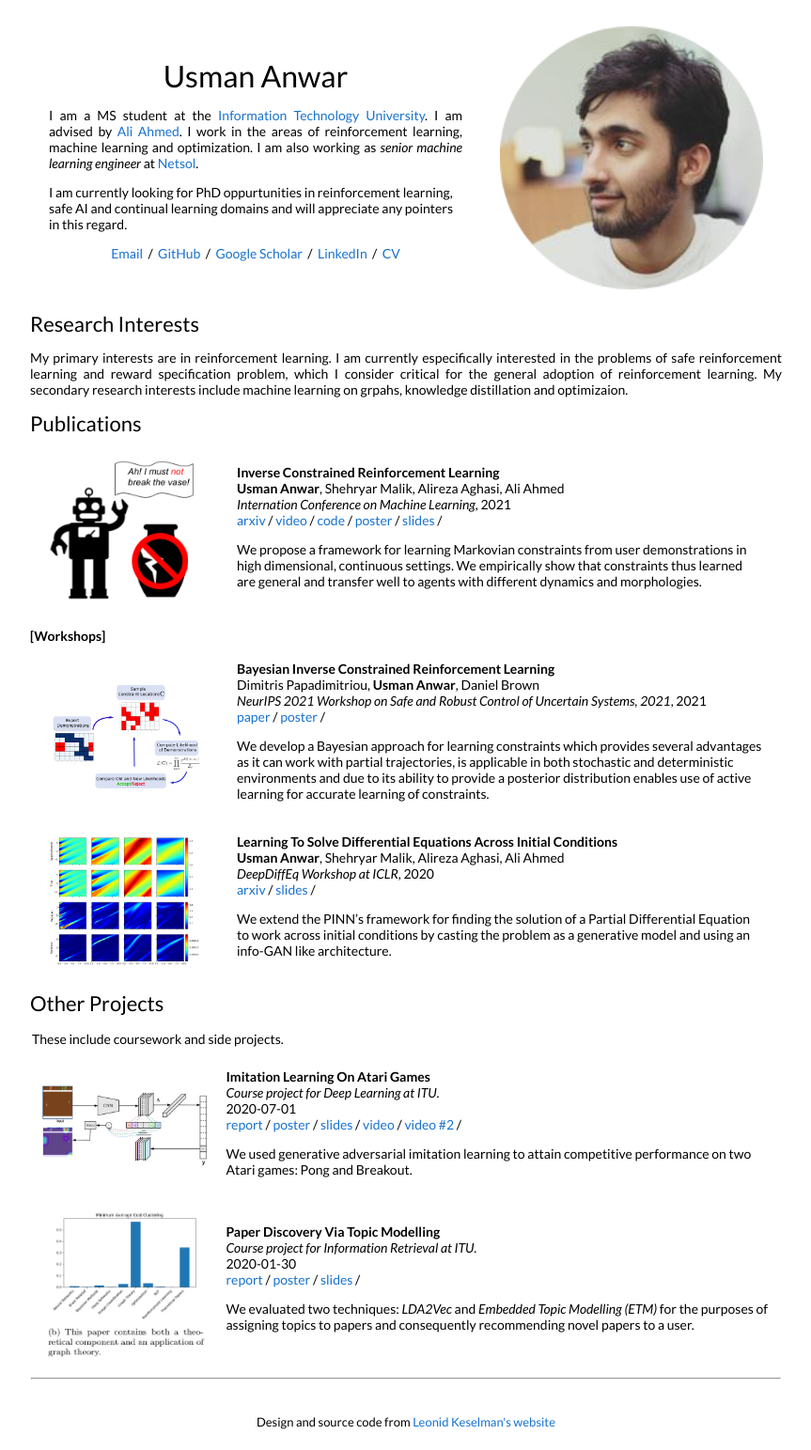
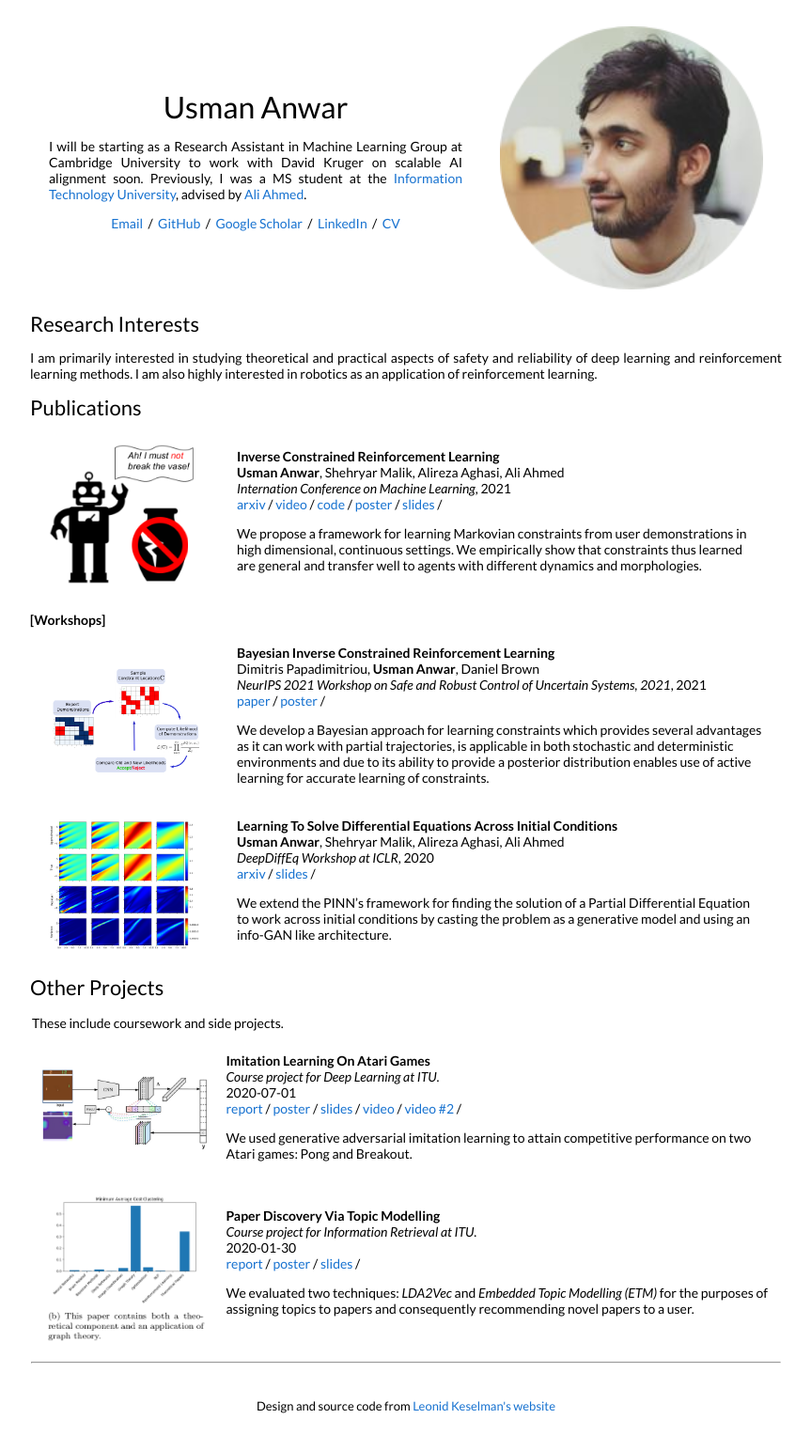
Before and after one commit to uzman-anwar/uzman-anwar.github.io, a Jekyll site: the page built from _posts/workshop/2021-12-01-BICRL.markdown, in a window 1280 px wide. Shown: the whole page at 94% size, without its empty margins (208-1071 px from the left). Built offline with Jekyll 4.4.1, drawn with Linux system fonts in a browser that asks for light colours.

Commit message:
Minor Update

```diff
--- a/_layouts/default.html
+++ b/_layouts/default.html
@@ -27,9 +27,8 @@
               <h1>
                 Usman Anwar
               </h1>
-	      <p style="text-align:justify">I am a MS student at the <a href="https://www.itu.edu.pk/">Information Technology University</a>. I am advised by <a href="https://scholar.google.com/citations?user=2mnOtm8AAAAJ&hl=en">Ali Ahmed</a>. I work in the areas of reinforcement learning, machine learning and optimization. I am also working as <em>senior machine learning engineer</em> at <a href="https://netsoltech.com/">Netsol</a>.
-              </p>
-	      <p> I am currently looking for PhD oppurtunities in reinforcement learning, safe AI and continual learning domains and will appreciate any pointers in this regard.</p>
+	      <p style="text-align:justify">I will be starting as a Research Assistant in Machine Learning Group at Cambridge University to work with David Kruger on scalable AI alignment soon. Previously, I was a MS student at the <a href="https://www.itu.edu.pk/">Information Technology University</a>, advised by <a href="https://scholar.google.com/citations?user=2mnOtm8AAAAJ&hl=en">Ali Ahmed</a>.
+         </p>
               <p>
               <p style="text-align:center">
                 <a target="_blank" href="https://mailhide.io/e/Mpto2XvD"> Email</a> &nbsp;/&nbsp;
@@ -48,10 +47,8 @@
 
 	<h2>Research Interests</h2>
              <p style="text-align:justify">
-			My primary interests are in reinforcement learning. I am currently  especifically interested in the problems of safe reinforcement learning and reward specification problem, which I consider critical for the general adoption of reinforcement learning. My secondary research interests include machine learning on grpahs, knowledge distillation and optimizaion.
-             </p>
-
-
+			I am primarily interested in studying theoretical and practical aspects of safety and reliability of deep learning and reinforcement learning methods. I am also highly interested in robotics as an application of reinforcement learning.
+            </p>
 
         <h2>Publications</h2>
         <table style="width:100%;border:0px;border-spacing:0px;border-collapse:separate;margin-right:auto;margin-left:auto;">
```
